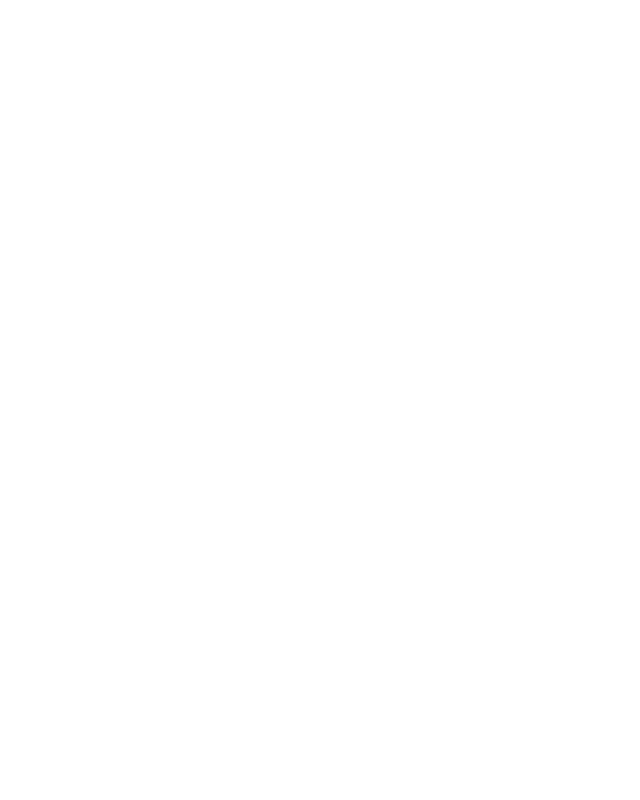
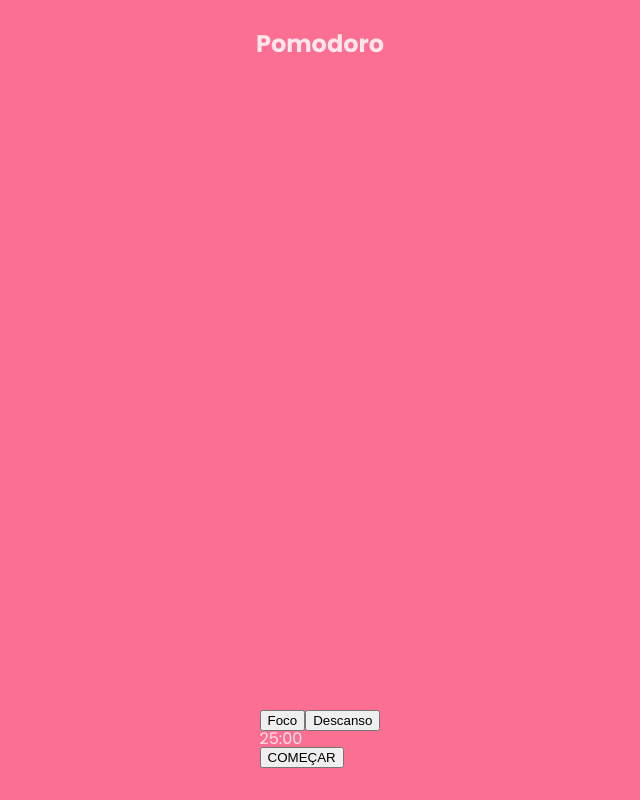
Before and after one commit to jeancarloslima/metodo-pomorodo, a React (Vite) app: page / in a window 1280 px wide. Shown: the whole page, without its empty margins (320-960 px from the left). Built offline with nearby package versions, Linux system fonts and the light colour scheme.

Commit message:
Criando design inicial do contador regressivo

```diff
--- a/src/App.css
+++ b/src/App.css
@@ -0,0 +1,37 @@
+@import url('https://fonts.googleapis.com/css2?family=Poppins:ital,wght@0,100;0,200;0,300;0,400;0,500;0,600;0,700;0,800;0,900;1,100;1,200;1,300;1,400;1,500;1,600;1,700;1,800;1,900&display=swap');
+
+:root {
+    /* Cores */
+    --cor-texto: #ffe5ec;
+    --cor-fundo: #fb6f92;
+    --cor-fundo-descanso: #0096c7;
+    /* Fontes */
+    --fonte-primaria: "Poppins", sans-serif;
+}
+
+* {
+    box-sizing: border-box;
+}
+
+body {
+    font-size: 16px;
+    font-family: var(--fonte-primaria);
+    color: var(--cor-texto);
+}
+
+#app {
+    width: 100dvw;
+    min-height: 100dvh;
+    display: flex;
+    flex-direction: column;
+    align-items: center;
+    justify-content: space-between;
+    padding: 2rem;
+    background-color: var(--cor-fundo);
+}
+
+#titulo {
+    font-size: 1.5rem;
+    font-weight: bold;
+    text-align: center;
+}
--- a/src/App.jsx
+++ b/src/App.jsx
@@ -5,15 +5,16 @@
 function App() {
 
   return (
-    <div className='app'>
+    <div id='app'>
       <header>
-        <div className="header-container">
+        <div id="header-container">
+          <h1 id='titulo'>Pomodoro</h1>
           <EditorTempos />
         </div>
       </header>
 
       <main>
-        <div className="main-container">
+        <div id="main-container">
           <ContadorRegressivo />
           <EditorTempos />
         </div>
--- a/src/components/ContadorRegressivo/index.jsx
+++ b/src/components/ContadorRegressivo/index.jsx
@@ -1,3 +1,15 @@
+import { useState } from "react";
+import "./contador-regressivo.css";
+
 export default function ContadorRegressivo() {
-
+    return (
+        <div className="contador-container">
+            <div className="modos-container">
+                <button className="btn-foco">Foco</button>
+                <button className="btn-descanso">Descanso</button>
+            </div>
+            <h2 className="tempo">25:00</h2>
+            <button className="btn-controle-tempo">COMEÇAR</button>
+        </div>
+    )
 }
--- a/src/components/EditorTempos/index.jsx
+++ b/src/components/EditorTempos/index.jsx
@@ -1,3 +1,5 @@
+import "./editor-tempos.css";
+
 export default function EditorTempos() {
 
 }
--- a/src/components/ListaTarefas/index.jsx
+++ b/src/components/ListaTarefas/index.jsx
@@ -1,3 +1,5 @@
+import "./lsita-tarefas.css";
+
 export default function ListaTarefas() {
 
 }
```
Also changed, not shown: src/components/ContadorRegressivo/contador-regressivo.css (added), src/components/EditorTempos/editor-tempos.css (added), src/components/ListaTarefas/lsita-tarefas.css (added).
